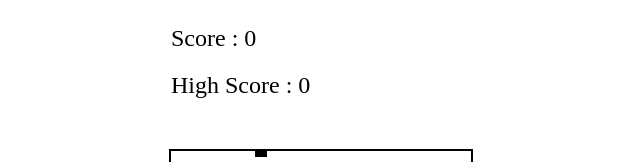
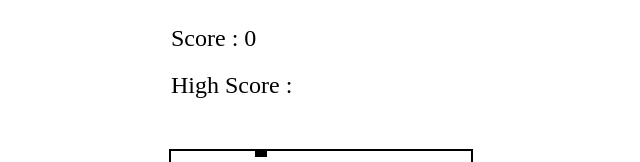
Before and after one commit to yashpandit/snake-game-react, a React (Create React App) app: page / in a window 1280 px wide. Both pictures are taken after a click on the button "Start Game". Shown: the top 162 px of the page, without its empty margins (319-959 px from the left). Built offline with nearby package versions, Linux system fonts and the light colour scheme.

Commit message:
Resolve score update issue

```diff
--- a/src/App.js
+++ b/src/App.js
@@ -20,7 +20,7 @@ const getRandomFoodPosition = () => {
 const initialState = {
   foodPosition: getRandomFoodPosition(),
   isStartGame: false,
-  highScore: localStorage.highScore || '0',
+  highScore: localStorage.highScore,
   score: 0,
   speed: 200,
   direction: 'RIGHT',
@@ -161,7 +161,7 @@ class App extends Component{
    * updates the high score
    */
   updateHighScore = () => {
-    if (this.state.score > this.state.highScore) {
+    if (this.state.score > localStorage.highScore) {
       localStorage.setItem("highScore", this.state.score);
       this.setState({
         highScore: this.state.score
--- a/src/Score.js
+++ b/src/Score.js
@@ -4,7 +4,7 @@ export default (props) => {
     return (
         <div>
             <div className = "score">Score : {props.score}</div>
-            <div className = "score">High Score : {props.highScore || '0'}</div>
+            <div className = "score">High Score : {props.highScore}</div>
         </div>
     );
 }
```
